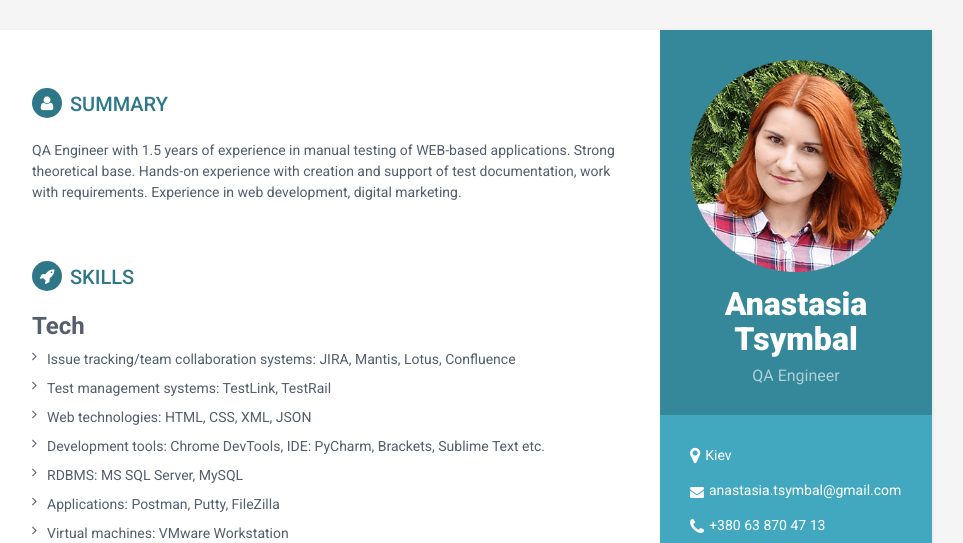
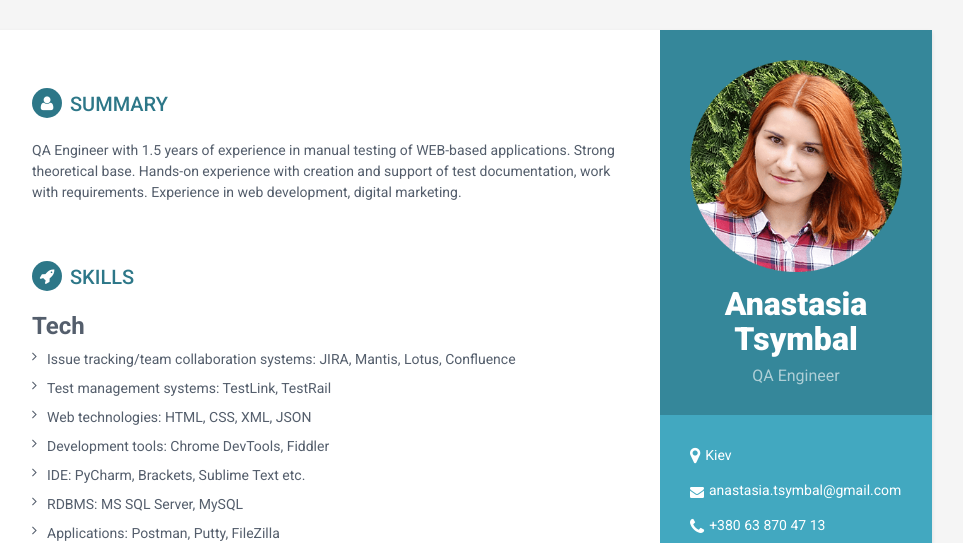
Before and after one commit to AnastasiaQA/cv, a plain HTML site: page index.html in a window 1280 px wide. Shown: the top 543 px of the page, without its empty margins (188-1151 px from the left). Drawn offline with nearby package versions, Linux system fonts and the light colour scheme; a script that the page names is missing.

Commit message:
Some tools was added

```diff
--- a/index.html
+++ b/index.html
@@ -105,7 +105,11 @@
                     </li><!--//item-->
                     <li class="item">
                         <i class="fa fa-angle-right list"></i>
-                        <p class="list-item">Development tools: Chrome DevTools, IDE: PyCharm, Brackets, Sublime Text etc.</p>
+                        <p class="list-item">Development tools: Chrome DevTools, Fiddler </p>
+                    </li><!--//item-->
+                    <li class="item">
+                        <i class="fa fa-angle-right list"></i>
+                        <p class="list-item">IDE: PyCharm, Brackets, Sublime Text etc.</p>
                     </li><!--//item-->
                    <li class="item">
                         <i class="fa fa-angle-right list"></i>
```
